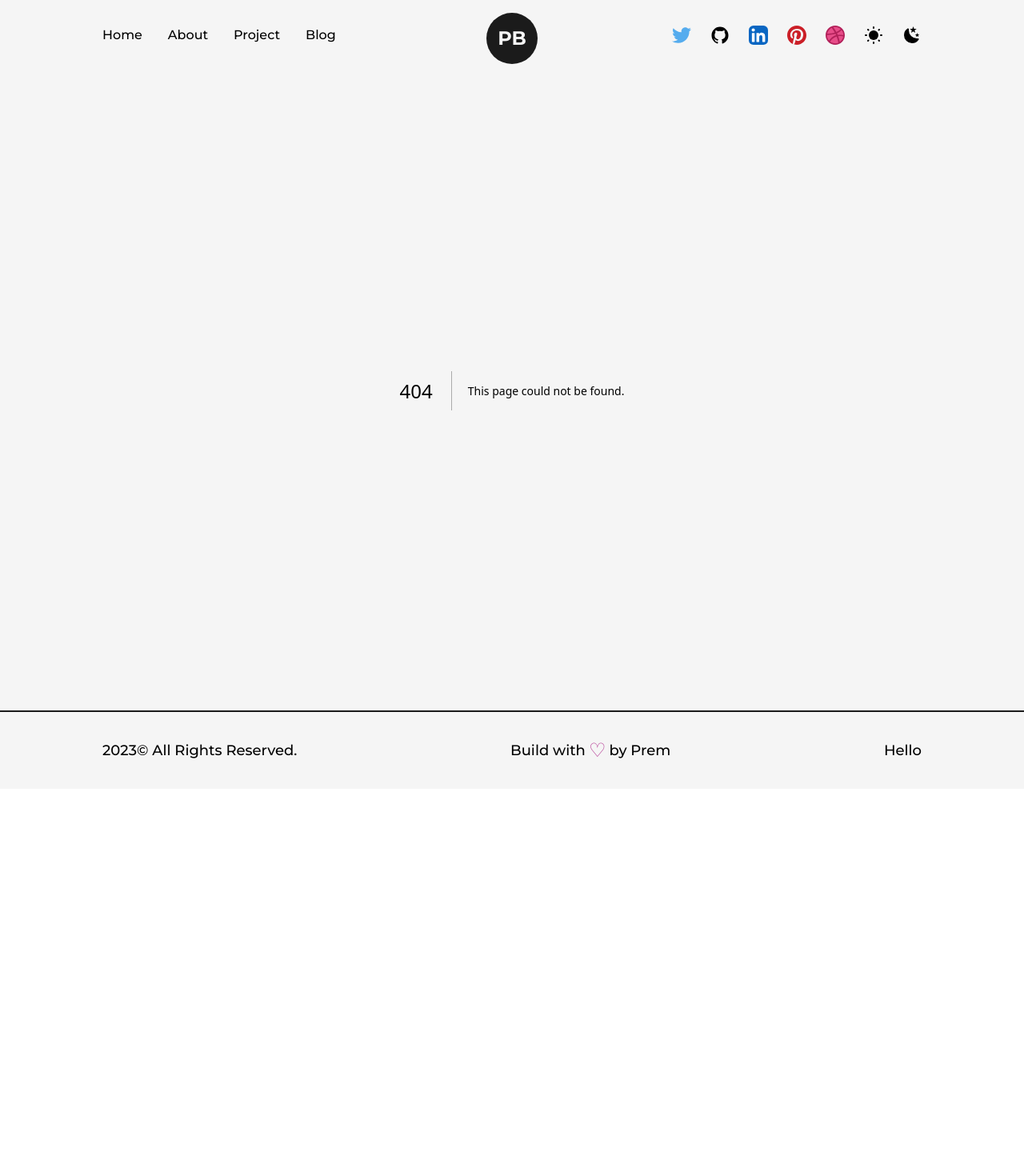
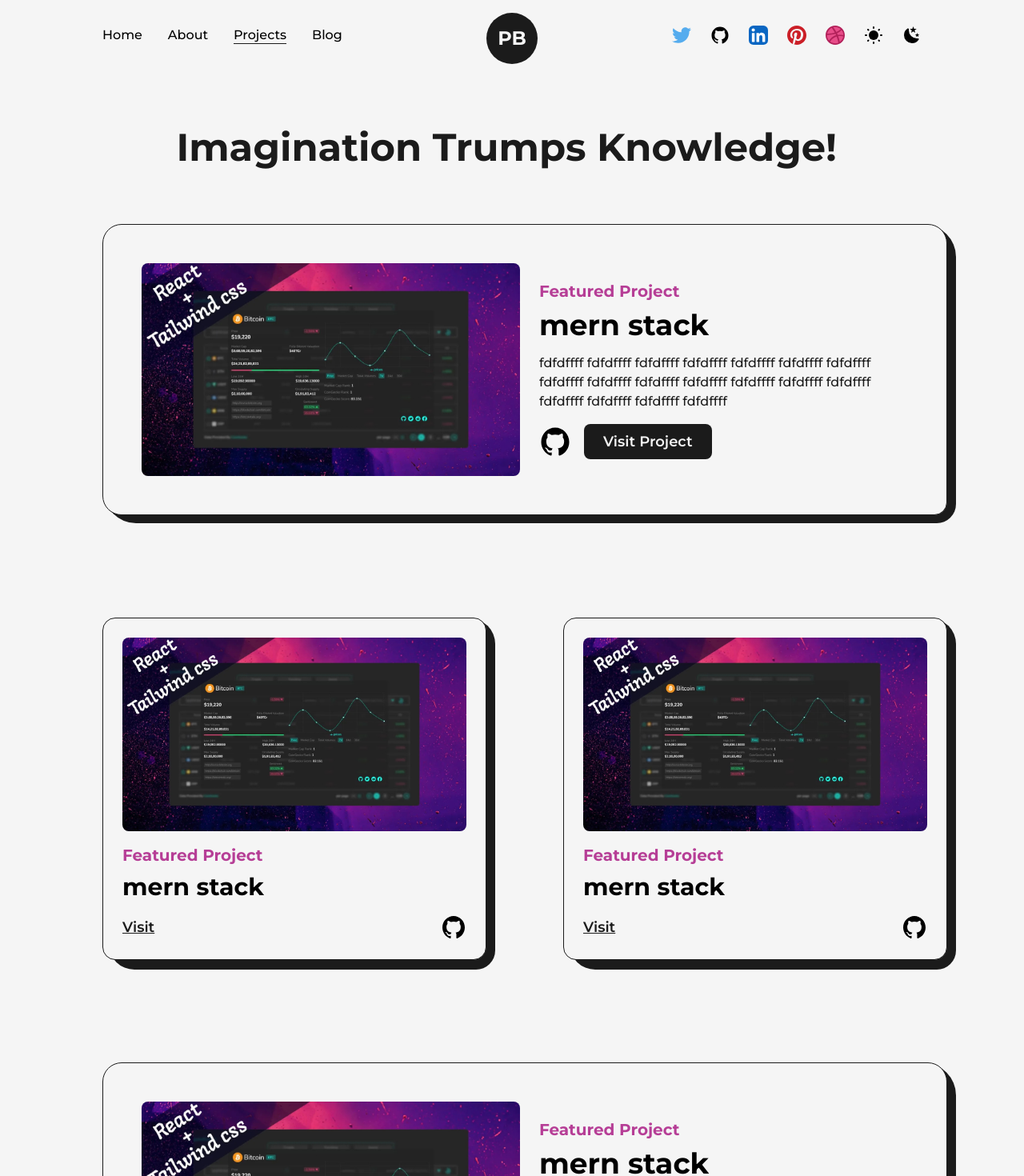
Before and after one commit to PremBhisikar/Portfolio, a Next.js app: page /projects in a window 1280 px wide. Before the commit this address had no page. Shown: the top 1470 px of the page at 80% size. Before the commit the page ends 986 px from the top, so only its background shows below. Built offline with nearby package versions, Linux system fonts and the light colour scheme.

Commit message:
Projects page added

```diff
--- a/src/Components/NavBar.js
+++ b/src/Components/NavBar.js
@@ -28,7 +28,7 @@
             <nav>
                 <CustomLink href="/" title="Home" className='mr-4' />
                 <CustomLink href="/about" title="About" className='mx-4' />
-                <CustomLink href="/project" title="Project" className='mx-4' />
+                <CustomLink href="/projects" title="Projects" className='mx-4' />
                 <CustomLink href="/blog" title="Blog" className='ml-4' />
             </nav>
             <nav className='flex items-center justify-center flex-wrap '>
--- a/src/pages/about.js
+++ b/src/pages/about.js
@@ -6,8 +6,6 @@
 import Image from 'next/image'
 import { useInView, useMotionValue, useSpring } from 'framer-motion'
 import { Skills } from '@/Components/Skills'
-import { Experience } from '@/Components/Experience'
-import { Education } from '@/Components/Education'
 
 const AnimateNumbers = ({value}) => {
   const ref = useRef(null);
@@ -94,8 +92,6 @@
               </div>
             </div>
           <Skills/>
-          <Experience/>
-          <Education/>
         </Layout>
       </main>
     </>
--- /dev/null
+++ b/src/pages/projects.js
@@ -0,0 +1,167 @@
+import AnimatedText from '@/Components/AnimatedText'
+import { GithubIcon } from '@/Components/Icons'
+import Layout from '@/Components/Layout'
+import Head from 'next/head'
+import Image from 'next/image'
+import Link from 'next/link'
+import React from 'react'
+import project1 from '../../public/images/projects/crypto-screener-cover-image.jpg'
+const FeaturedProject = ({ type, title, summary, img, link, github }) => {
+    return (
+        <article className='w-full flex items-center justify-between relative rounded-br-2xl
+        rounded-3xl border border-solid border-dark bg-light shadow-2x1 p-12
+        '>
+
+        <div className='absolute top-0 -right-3 -z-10 w-[101%] h-[103%] rounded-[2.5rem] bg-dark
+        rounded-br-3xl
+        '/>
+
+            <Link href={link} target='_blank'
+            className='w-full cursor-pointer overflow-hidden rounded-lg'
+            >
+                <Image src={img} alt={title} className="w-full h-auto " />
+            </Link>
+
+            <div className='w-full flex flex-col items-start justify-between pl-6'>
+                <span className='text-primary font-bold text-xl'>{type}</span>
+                <Link href={link} target='_blank' className='hover:underline underline-offset-2'>
+                <h2 className='my-2 w-full text-left text-4xl font-bold'>{title}</h2>
+                </Link>
+                <p className='my-2 font-medium text-dark'>{summary}</p>
+                <div className='mt-2 flex items-center'>
+                <Link href={github} target='_blank' className='w-10'><GithubIcon/></Link>
+                <Link href={link} target='_blank'
+                className='ml-4 rounded-lg bg-dark text-light p-2 px-6 text-lg font-semibold'
+                >Visit Project</Link>
+
+                </div>
+            </div>
+        </article>
+    )
+}
+
+const Project = ({type, title, summary, img, link, github})=>{
+    return(
+        <article className='w-full flex flex-col items-center justify-center rounded-2xl
+        border border-solid border-dark bg-light p-6 relative
+        '>
+            <div className='absolute top-0 -right-3 -z-10 w-[101%] h-[103%] rounded-[2rem] bg-dark
+        rounded-br-3xl
+        '/>
+            <Link href={link} target='_blank'
+            className='w-full cursor-pointer overflow-hidden rounded-lg'
+            >
+            <Image src={img} alt={title} className="w-full h-auto" />
+            </Link>
+
+            <div className='w-full flex flex-col items-left justify-between mt-4'>
+                <span className='text-primary font-bold text-xl'>{type}</span>
+                <Link href={link} target='_blank' className='hover:underline underline-offset-2'>
+                <h2 className='my-2 w-full text-left text-3xl font-bold'>{title}</h2>
+                </Link>
+                <div className='w-full mt-2 flex items-center justify-between'>
+                <Link
+                href={link} target='_blank'
+                className=' text-dark text-lg font-semibold underline'
+                >Visit
+                </Link>
+
+                <Link href={github} target='_blank' className='w-8'>
+                <GithubIcon/>{""}
+                </Link>
+                </div>
+            </div>
+        </article>
+    )
+}
+
+const projects = () => {
+    return (
+        <>
+            <Head>
+                <title>NextJs | Projects Page</title>
+                <meta name='description' content=" any description" />
+            </Head>
+            <main className='w-full mb-16 flex flex-col items-center justify-center'>
+                <Layout className='pt-16'>
+                    <AnimatedText text="Imagination Trumps Knowledge!"
+                    className='mb-16'
+                    />
+                    <div className='grid grid-cols-12 gap-24 gap-y-32'>
+                        <div className='col-span-12'>
+                            <FeaturedProject
+                            title= "mern stack"
+                            img={project1}
+                            summary="fdfdffff fdfdffff fdfdffff fdfdffff fdfdffff fdfdffff fdfdffff fdfdffff fdfdffff
+                            fdfdffff fdfdffff fdfdffff fdfdffff fdfdffff fdfdffff fdfdffff fdfdffff fdfdffff "
+                            link="/"
+                            github="/"
+                            type= "Featured Project"
+
+                            />
+                        </div>
+                        <div className='col-span-6'>
+                        <Project
+                            title= "mern stack"
+                            img={project1}
+                            summary="fdfdffff"
+                            link="/"
+                            github="/"
+                            type= "Featured Project"
+
+                            />
+                        </div>
+                        <div className='col-span-6'>
+                        <Project
+                            title= "mern stack"
+                            img={project1}
+                            summary="fdfdffff"
+                            link="/"
+                            github="/"
+                            type= "Featured Project"
+
+                            />
+                        </div>
+                        <div className='col-span-12'>
+                        <FeaturedProject
+                            title= "mern stack"
+                            img={project1}
+                            summary="fdfdffff fdfdffff fdfdffff fdfdffff fdfdffff fdfdffff fdfdffff fdfdffff fdfdffff
+                            fdfdffff fdfdffff fdfdffff fdfdffff fdfdffff fdfdffff fdfdffff fdfdffff fdfdffff "
+                            link="/"
+                            github="/"
+                            type= "Featured Project"
+
+                            />
+                        </div>
+                        <div className='col-span-6'>
+                            <Project
+                            title= "mern stack"
+                            img={project1}
+                            summary="fdfdffff"
+                            link="/"
+                            github="/"
+                            type= "Featured Project"
+
+                            />
+                        </div>
+                        <div className='col-span-6'>
+                            <Project
+                            title= "mern stack"
+                            img={project1}
+                            summary="fdfdffff"
+                            link="/"
+                            github="/"
+                            type= "Featured Project"
+
+                            />
+                        </div>
+                    </div>
+                </Layout>
+            </main>
+        </>
+
+    )
+}
+
+export default projects
```
